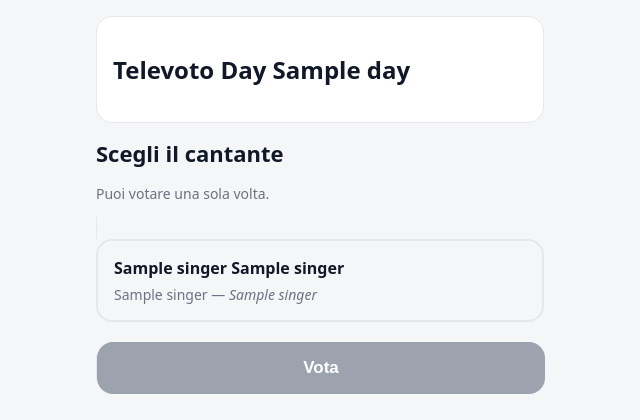
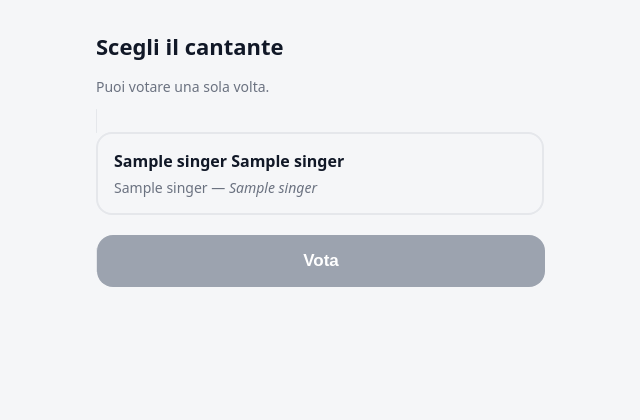
Before and after one commit to pikke17/play-the-future, a Flask app: template templates/vote.html in a window 1280 px wide. Shown: the top 420 px of the page, without its empty margins (320-960 px from the left). Run offline with Flask 3, Linux system fonts and the light colour scheme; the template is opened without the code that fills it: most values are stand-ins (such as "Sample title", 1, 10 or a date in 2020).

Commit message:
Graphic fix

```diff
--- a/templates/vote.html
+++ b/templates/vote.html
@@ -41,9 +41,15 @@
 
 <div class="container">
 
-    <div class="card">
-        <h2>Televoto Day {{ day }}</h2>
-    </div>
+    <div class="day-header">
+            <span class="day-title">
+            {% if day == 1 %}
+                🎤 Play Together 05/06/2026
+            {% elif day == 2 %}
+                🎬 Videofestival 06/06/2026
+            {% endif %}
+            </span>
+        </div>
 
     <h1>Scegli il cantante</h1>
 
```
